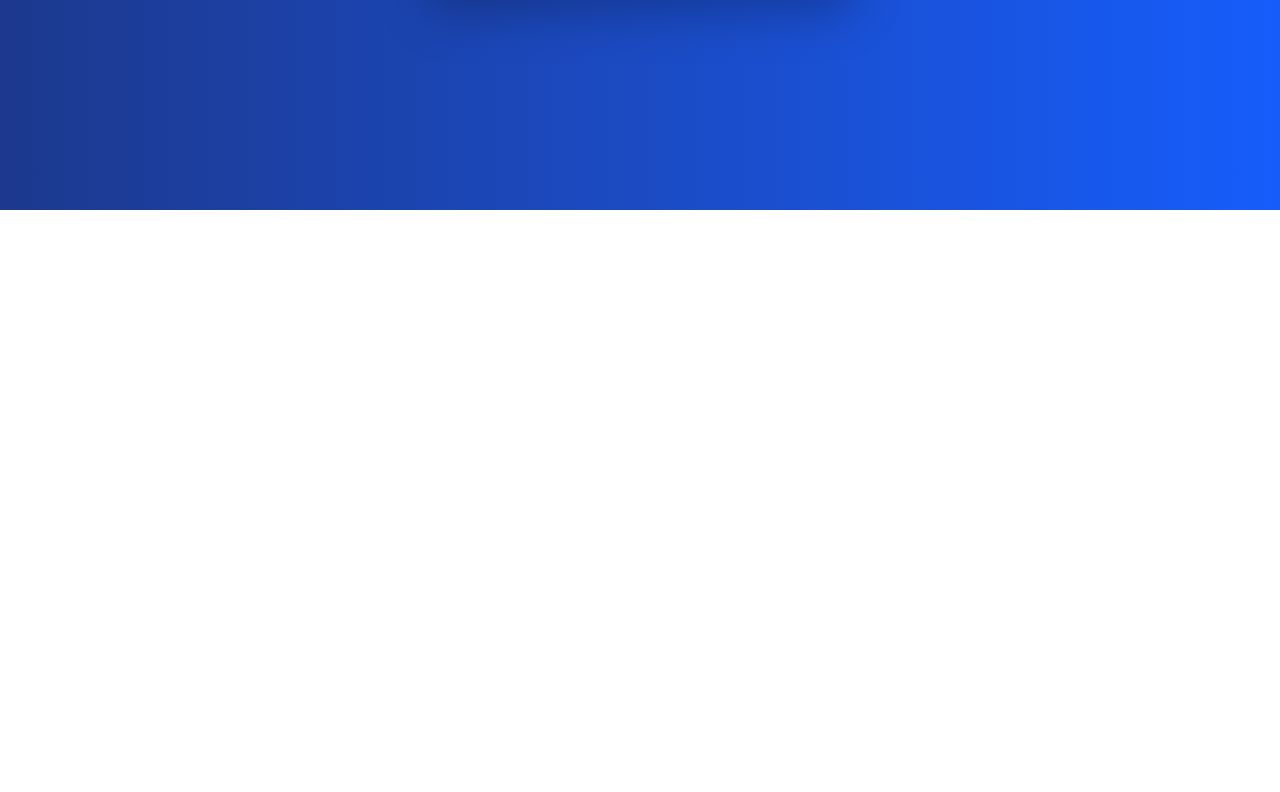
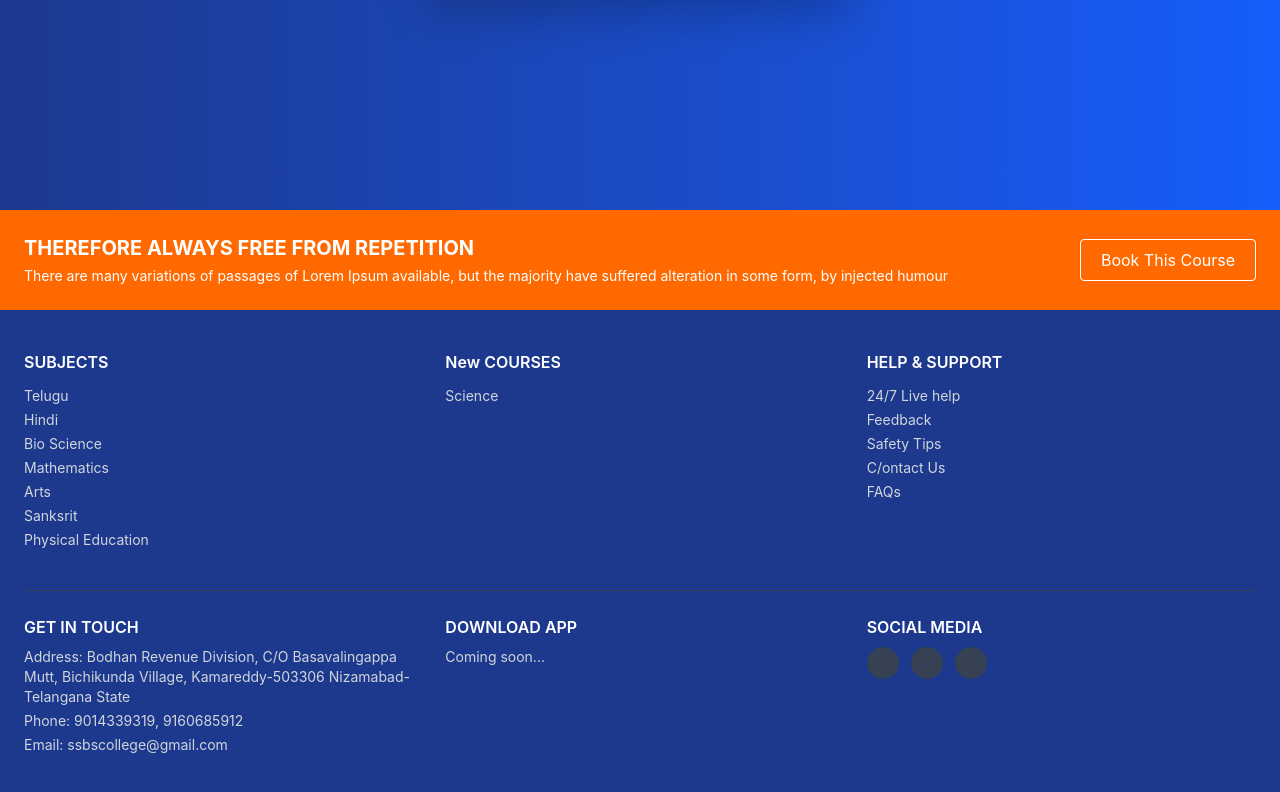
Before and after one commit to sreekanth9885/ssbseducation, a React (Vite) app: page /login in a window 1280 px wide. Shown: the part 590-1382 px from the top of the page. Before the commit the page ends 800 px from the top, so only its background shows below. Built offline with nearby package versions, Linux system fonts and the light colour scheme.

Commit message:
Home-Page-Changes
Home-Page-Changes and Footer added

```diff
--- a/package.json
+++ b/package.json
@@ -11,10 +11,11 @@
   },
   "dependencies": {
     "@tailwindcss/vite": "^4.2.2",
+    "@types/react-router-dom": "^5.3.3",
     "axios": "^1.14.0",
     "react": "^19.2.4",
     "react-dom": "^19.2.4",
-    "react-router-dom": "^7.13.2",
+    "react-router-dom": "^7.14.0",
     "tailwindcss": "^4.2.2"
   },
   "devDependencies": {
--- a/src/App.tsx
+++ b/src/App.tsx
@@ -16,11 +16,14 @@ import Staff from "./pages/Staff";
 import NotificationsPage from "./pages/Notifications";
 import NotificationDetail from "./pages/NotificationDetail";
 import About from "./pages/About";
+import Footer from "./components/layout/Footer";
 const Courses = () => <div className="p-6">Courses Page</div>;
 const Contact = () => <div className="p-6">Contact Page</div>;
 
 function App() {
   return (
+    <div>  {/* ✅ Parent wrapper */}
+
       <BrowserRouter>
         <Routes>
 
@@ -32,7 +35,6 @@ function App() {
             <Route path="/staff" element={<Staff />} />
             <Route path="/notifications" element={<NotificationsPage />} />
             <Route path="/notifications/:id" element={<NotificationDetail />} />
-          <Route path="/about" element={<About />} />
             <Route path="/contact" element={<Contact />} />
           </Route>
 
@@ -57,7 +59,11 @@ function App() {
 
         </Routes>
       </BrowserRouter>
+
+      {/* ✅ Footer now inside parent */}
+      <Footer />
+
+    </div>
   );
 }
-
 export default App;
--- a/src/components/layout/Footer.tsx
+++ b/src/components/layout/Footer.tsx
@@ -0,0 +1,110 @@
+const Footer = () => {
+  return (
+    <div>
+
+      {/* 🔶 Top CTA Section */}
+      <div className="bg-orange-500 text-white py-6 px-6 flex flex-col md:flex-row items-center justify-between">
+        <div>
+          <h2 className="text-xl font-bold">
+            THEREFORE ALWAYS FREE FROM REPETITION
+          </h2>
+          <p className="text-sm mt-1">
+            There are many variations of passages of Lorem Ipsum available,
+            but the majority have suffered alteration in some form, by injected humour
+          </p>
+        </div>
+
+        <button className="mt-4 md:mt-0 border border-white px-5 py-2 rounded hover:bg-white hover:text-orange-500">
+          Book This Course
+        </button>
+      </div>
+
+      {/* 🔷 Main Footer */}
+      <div className="bg-blue-900 text-white py-10 px-6">
+
+        <div className="grid md:grid-cols-3 gap-8">
+
+          {/* Subjects */}
+          <div>
+            <h3 className="font-semibold mb-3">SUBJECTS</h3>
+            <ul className="text-sm space-y-1 text-gray-300">
+              <li>Telugu</li>
+              <li>Hindi</li>
+              <li>Bio Science</li>
+              <li>Mathematics</li>
+              <li>Arts</li>
+              <li>Sanksrit</li>
+              <li>Physical Education</li>
+            </ul>
+          </div>
+
+          {/* Courses */}
+          <div>
+            <h3 className="font-semibold mb-3"> New COURSES</h3>
+            <ul className="text-sm space-y-1 text-gray-300">
+              <li>Science</li>
+            </ul>
+          </div>
+
+          {/* Help */}
+          <div>
+            <h3 className="font-semibold mb-3">HELP & SUPPORT</h3>
+            <ul className="text-sm space-y-1 text-gray-300">
+                <li>24/7 Live help</li>
+                <li>Feedback</li>
+                <li>Safety Tips</li>
+                <li>C/ontact Us</li>
+                <li>FAQs</li>
+            </ul>
+          </div>
+
+        </div>
+
+        {/* Bottom Section */}
+        <div className="mt-10 grid md:grid-cols-3 gap-8 border-t border-gray-700 pt-6">
+
+          {/* Contact */}
+          <div>
+            <h3 className="font-semibold mb-2">GET IN TOUCH</h3>
+            <p className="text-sm text-gray-300">
+              Address: Bodhan Revenue Division, C/O Basavalingappa Mutt,
+              Bichikunda Village, Kamareddy-503306
+              Nizamabad-Telangana State
+            </p>
+            <p className="text-sm text-gray-300 mt-1">
+              Phone: 9014339319, 9160685912
+            </p>
+            <p className="text-sm text-gray-300 mt-1">
+              Email: ssbscollege@gmail.com
+            </p>
+          </div>
+
+          {/* Apps (Optional) */}
+          <div>
+            <h3 className="font-semibold mb-2">DOWNLOAD APP</h3>
+            <p className="text-sm text-gray-300">
+              Coming soon...
+            </p>
+          </div>
+
+          {/* Social */}
+          <div>
+            <h3 className="font-semibold mb-2">SOCIAL MEDIA</h3>
+
+            <div className="flex gap-3 mt-2">
+              <div className="w-8 h-8 bg-gray-700 rounded-full"></div>
+              <div className="w-8 h-8 bg-gray-700 rounded-full"></div>
+              <div className="w-8 h-8 bg-gray-700 rounded-full"></div>
+            </div>
+
+          </div>
+
+        </div>
+
+      </div>
+
+    </div>
+  );
+};
+
+export default Footer;
--- /dev/null
+++ b/src/pages/Contact.tsx
@@ -0,0 +1,94 @@
+import { useState } from "react";
+import axios from "axios";
+
+const Contact = () => {
+  const API = "https://ssbsapi.academicprojects.org";
+
+  const [form, setForm] = useState({
+    name: "",
+    email: "",
+    phone: "",
+    message: ""
+  });
+
+  const handleChange = (e: any) => {
+    setForm({ ...form, [e.target.name]: e.target.value });
+  };
+
+  const handleSubmit = async (e: any) => {
+    e.preventDefault();
+
+    try {
+      await axios.post(`${API}/contact`, form);
+      alert("Message sent successfully!");
+      setForm({ name: "", email: "", phone: "", message: "" });
+    } catch (err) {
+      alert("Error sending message");
+    }
+  };
+
+  return (
+    <div className="max-w-4xl mx-auto px-6 py-12">
+
+      <h2 className="text-3xl font-bold mb-6 text-center">
+        Contact Us
+      </h2>
+
+      <form
+        onSubmit={handleSubmit}
+        className="bg-white shadow p-6 rounded space-y-4"
+      >
+
+        <input
+          type="text"
+          name="name"
+          placeholder="Your Name"
+          value={form.name}
+          onChange={handleChange}
+          className="w-full border p-2 rounded"
+          required
+        />
+
+        <input
+          type="email"
+          name="email"
+          placeholder="Your Email"
+          value={form.email}
+          onChange={handleChange}
+          className="w-full border p-2 rounded"
+          required
+        />
+
+        <input
+          type="text"
+          name="phone"
+          placeholder="Your Phone"
+          value={form.phone}
+          onChange={handleChange}
+          className="w-full border p-2 rounded"
+        />
+
+        <textarea
+          name="message"
+          placeholder="Your Message"
+          value={form.message}
+          onChange={handleChange}
+          className="w-full border p-2 rounded"
+          rows={4}
+          required
+        />
+
+        <button
+          type="submit"
+          className="bg-blue-600 text-white px-5 py-2 rounded hover:bg-blue-700"
+        >
+          Send Message
+        </button>
+
+      </form>
+
+    </div>
+  );
+};
+
+export default Contact;
--- a/src/pages/Home.tsx
+++ b/src/pages/Home.tsx
@@ -1,22 +1,73 @@
-// src/pages/Home.tsx
-// import { useEffect, useState } from "react";
 import Hero from "../components/home/Hero";
 import Stats from "../components/home/Stats";
-// import { getHomeContent } from "../services/api";
+import { Link } from "react-router-dom";
 
 const Home = () => {
-  // const [data, setData] = useState<any>(null);
-
-  // useEffect(() => {
-  //   getHomeContent()
-  //     .then((res) => setData(res.data))
-  //     .catch(() => console.log("API not connected yet"));
-  // }, []);
-
   return (
     <div>
       <Hero />
       <Stats />
+
+      {/* About Preview */}
+      <div className="max-w-6xl mx-auto px-6 py-12 text-center">
+        <h2 className="text-2xl font-bold mb-4">About Our College</h2>
+
+        <p className="text-gray-600 max-w-3xl mx-auto">
+          Our college is dedicated to providing quality education and shaping
+          future leaders.
+        </p>
+
+        <Link
+          to="/about"
+          className="inline-block mt-4 text-blue-600 hover:underline"
+        >
+          Read More →
+        </Link>
+      </div>
+
+      {/* Courses */}
+      <div className="bg-gray-100 py-12 text-center">
+        <h2 className="text-2xl font-bold mb-6">Our Courses</h2>
+
+        <div className="grid md:grid-cols-3 gap-6 max-w-6xl mx-auto px-6">
+          <div className="bg-white p-6 shadow rounded">
+            <h3 className="font-semibold">The Complete B.Ed. Program</h3>
+            <p className="text-gray-600">Complete teacher training program</p>
+          </div>
+        </div>
+      </div>
+
+      {/* Why Choose Us */}
+      <div className="py-12 text-center">
+        <h2 className="text-2xl font-bold mb-6">Why Choose Us</h2>
+
+        <div className="grid md:grid-cols-3 gap-6 max-w-6xl mx-auto px-6">
+          <div className="p-6 shadow rounded">
+            <h4>Experienced Faculty</h4>
+          </div>
+
+          <div className="p-6 shadow rounded">
+            <h4>Modern Infrastructure</h4>
+          </div>
+
+          <div className="p-6 shadow rounded">
+            <h4>Placement Support</h4>
+          </div>
+        </div>
+      </div>
+
+      {/* Notifications */}
+      <div className="bg-blue-600 text-white py-10 text-center">
+        <h2 className="text-xl font-bold">Latest Notifications</h2>
+
+        <Link
+          to="/notifications"
+          className="mt-4 inline-block bg-white text-blue-600 px-4 py-2 rounded"
+        >
+          View Notifications
+        </Link>
+      </div>
+
     </div>
   );
 };
```
Also changed, not shown: 1 other file (tests, documents, lock files or other folders). Lines whose indentation alone changed are shown as unchanged.
